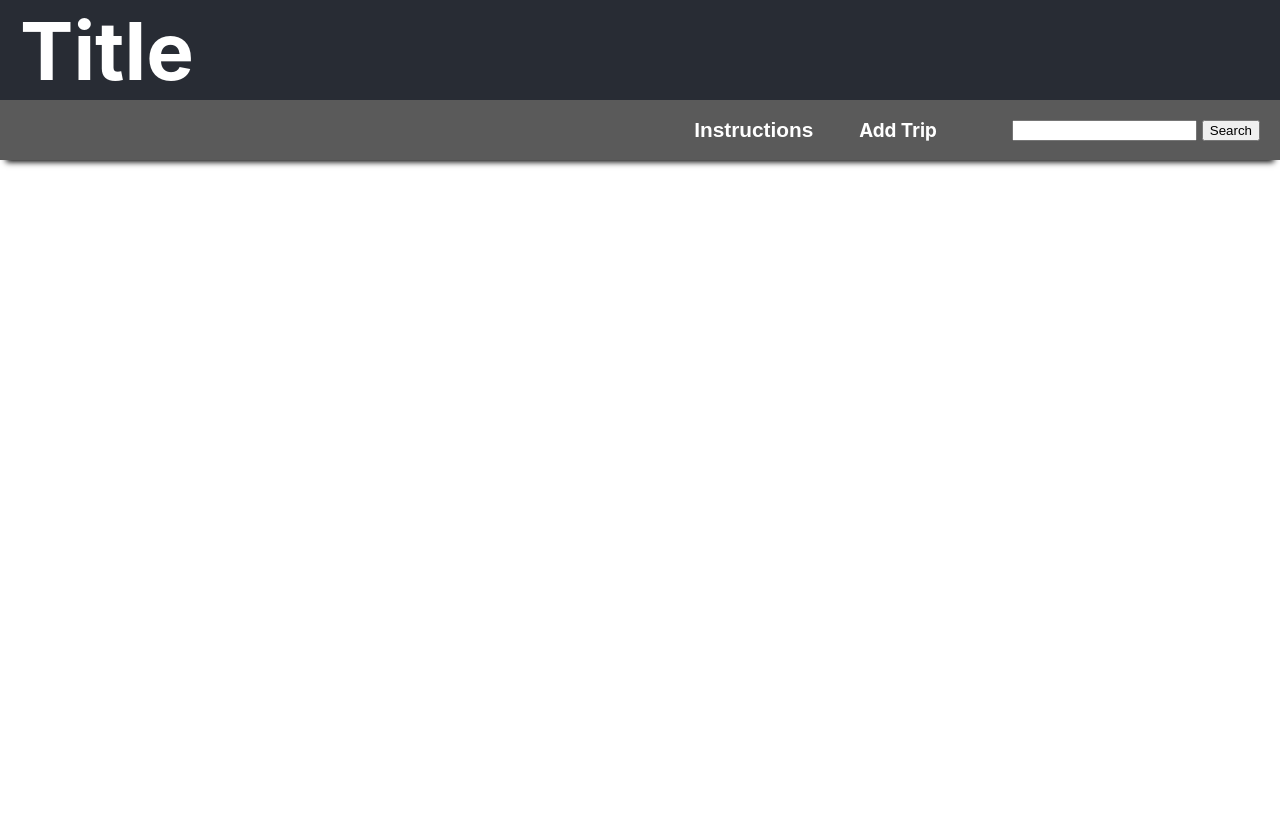
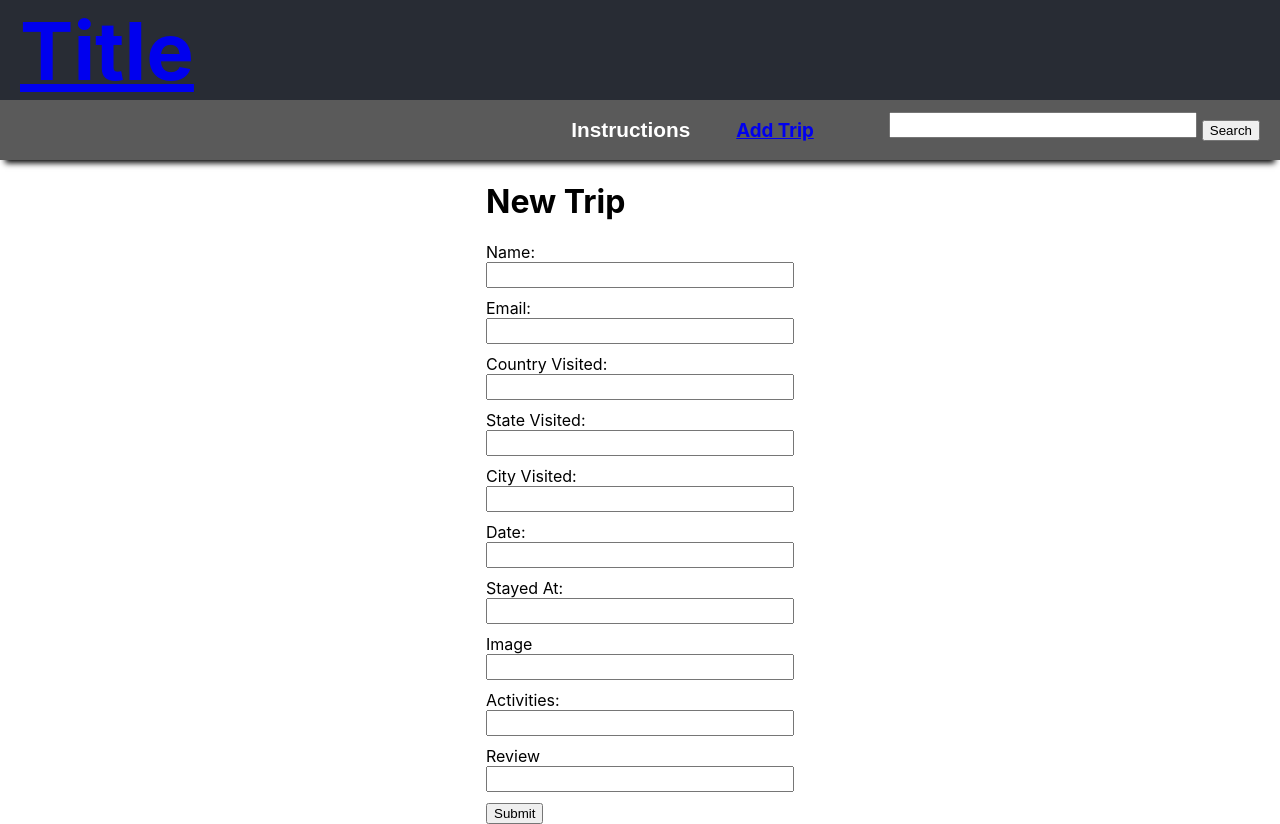
Before and after one commit to DanielWoldehana/Project3TripsAPI, a React (Create React App) app in the folder react-trip-map/: page /create in a window 1280 px wide. Before the commit the page ends 800 px from the top, so only its background shows below. Built offline with nearby package versions, Linux system fonts and the light colour scheme.

Commit message:
Create Form

```diff
--- a/react-trip-map/src/App.css
+++ b/react-trip-map/src/App.css
@@ -16,7 +16,7 @@ nav {
   flex-direction: row-reverse;
   width: 100%;
   color: white;
-  box-shadow: 0 8px 6px -6px black;
+  box-shadow: 0 8px 6px -5px black;
 }
 
 button {
--- a/react-trip-map/src/App.js
+++ b/react-trip-map/src/App.js
@@ -1,16 +1,18 @@
 import React from 'react';
 import './App.css';
+import { Route, Link } from 'react-router-dom'
+import Create from './Create';
 
 function App() {
   return (
     <div className="App">
       <header className="header">
-        <h1 className="title">Title</h1>
+        <Link className="title" to='/'><h1>Title</h1></Link>
       </header>
       <nav>
         <button type='submit'>Search</button>
         <input className="Search" type='Text' />
-        <h3 className="Add"> Add Trip</h3>
+        <Link className="Add" to='/create'> <h3>Add Trip</h3></Link>
         <div className="dropdown">
           <button className="dropbtn">Instructions
             <i className="fa fa-caret-down"></i>
@@ -26,6 +28,7 @@ function App() {
       </nav>
       <div className="Map-Container">
         {/* <Route exact path='/' Component={Map} /> */}
+        <Route exact path='/create' component={Create} />
       </div>
     </div>
   );
--- /dev/null
+++ b/react-trip-map/src/Create.css
@@ -0,0 +1,18 @@
+form {
+    margin: 0 auto;
+    text-align: left;
+
+}
+
+input {
+    margin-bottom: 10px;
+    width: 300px;
+    height: 20px;
+}
+
+.formContainer{
+    margin: 0 auto;
+    display: flex;
+    flex-direction: column;
+
+}
--- a/react-trip-map/src/Create.js
+++ b/react-trip-map/src/Create.js
@@ -0,0 +1,37 @@
+import React, { Component } from 'react';
+import './Create.css'
+
+class Create extends Component {
+    render() {
+        return (
+            <div className='formContainer'>
+                <form>
+                    <h1>New Trip</h1>
+                    <label htmlFor="personName">Name:</label><br></br>
+                    <input name="personName" /><br></br>
+                    <label htmlFor="email">Email:</label><br></br>
+                    <input name="email" /><br></br>
+                    <label htmlFor="countryVisited">Country Visited:</label><br></br>
+                    <input name="countryVisited" /><br></br>
+                    <label htmlFor="stateVisited">State Visited:</label><br></br>
+                    <input name="stateVisited" /><br></br>
+                    <label htmlFor="cityVisited">City Visited:</label><br></br>
+                    <input name="cityVisited" /><br></br>
+                    <label htmlFor="dateVisited">Date:</label><br></br>
+                    <input name="logo" /><br></br>
+                    <label htmlFor="stayedAt">Stayed At:</label><br></br>
+                    <input name="stayedAt" /><br></br>
+                    <label htmlFor="img">Image</label><br></br>
+                    <input name="img" /><br></br>
+                    <label htmlFor="activities">Activities:</label><br></br>
+                    <input name="activities" /><br></br>
+                    <label htmlFor="review">Review</label><br></br>
+                    <input name="review" /><br></br>
+                    <button type="submit">Submit</button>
+                </form>
+            </div>
+        );
+    }
+}
+
+export default Create;
--- a/react-trip-map/src/index.js
+++ b/react-trip-map/src/index.js
@@ -3,9 +3,13 @@ import ReactDOM from 'react-dom';
 import './index.css';
 import App from './App';
 import * as serviceWorker from './serviceWorker';
-import { browserRouter as Router } from 'react-router-dom'
+import { BrowserRouter as Router } from 'react-router-dom'
 
-ReactDOM.render(<App />, document.getElementById('root'));
+ReactDOM.render(
+    <Router>
+        <App />
+    </Router>,
+    document.getElementById('root'));
 
 // If you want your app to work offline and load faster, you can change
 // unregister() to register() below. Note this comes with some pitfalls.
```
